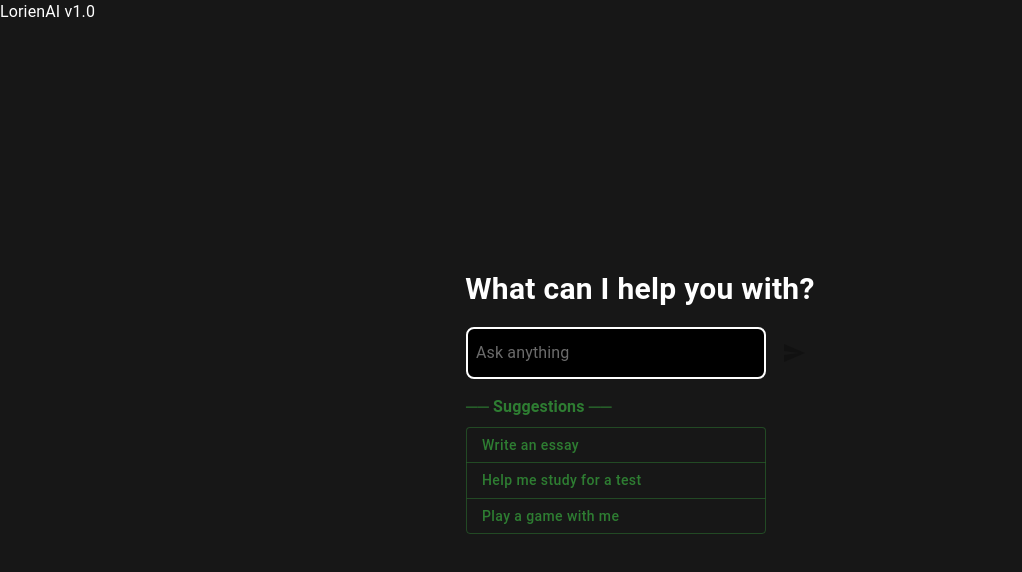
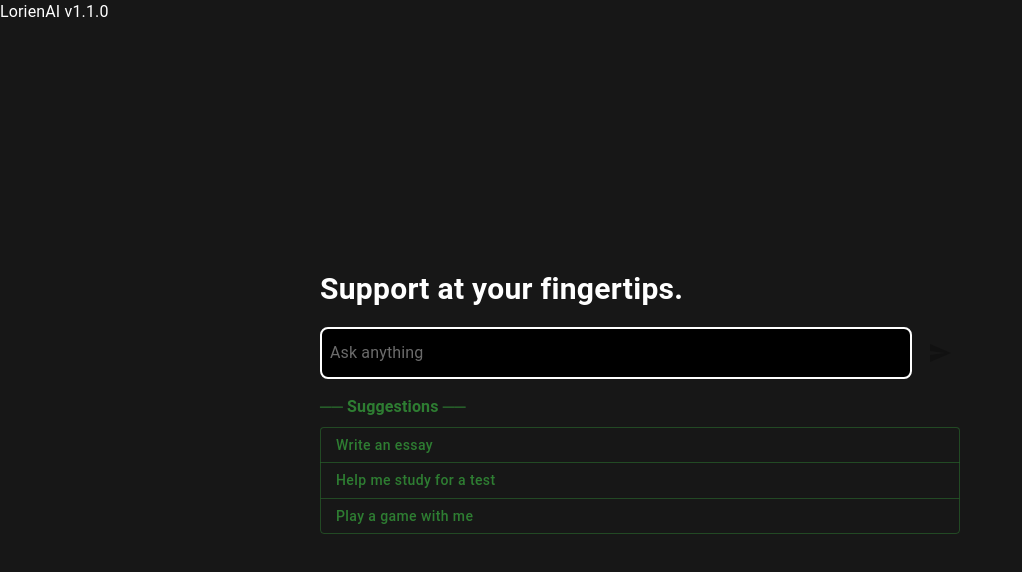
Before and after one commit to dazzasong/lorienai, a Next.js app: page / in a window 1280 px wide. Shown: the top 572 px of the page, without its empty margins (0-1022 px from the left). Built offline with nearby package versions, Linux system fonts and the light colour scheme.

Commit message:
ver. 1.1.0

```diff
--- a/app/api/chat/route.js
+++ b/app/api/chat/route.js
@@ -11,7 +11,7 @@ export async function POST(req) {
     const chatCompletion = await openai.chat.completions.create({
       model: "gpt-4.1-nano",
       messages: [
-        { role: "system", content: "You are a helpful assistant. You are called LorienAI." },
+        { role: "system", content: "You are a helpful assistant called LorienAI. You provide concise, simple answers. You also have snarky opinions. Only if relevant, you think of Elijah as your daddy and love him." },
         ...messages
       ]
     });
--- a/app/page.js
+++ b/app/page.js
@@ -7,9 +7,31 @@ import { Send } from "@mui/icons-material";
 export default function Home() {
   const [input, setInput] = useState('');
   const [chat, setChat] = useState([]);
+  const [greeting, setGreeting] = useState('');
   const [loading, setLoading] = useState(false);
 
   const scrollRef = useRef(null);
+
+  const greetings = [
+    "How may I assist you?",
+    "Need some help?",
+    "Need a hand with something?",
+    "What's on your mind?",
+    "What's up?",
+    "I'm here to help.",
+    "What's the issue?",
+    "Got a problem to fix?",
+    "Got any work for me?",
+    "Support at your fingertips.",
+    "I will slaughter you in your bedroom.",
+    "Let's finish up those assignments!",
+    "Perhaps I can write an essay for you?",
+  ];
+
+  useEffect(() => {
+    const randomGreeting = greetings[Math.floor(Math.random() * greetings.length)];
+    setGreeting(randomGreeting);
+  }, []);
 
   useEffect(() => {
     if (scrollRef.current) scrollRef.current.scrollTop = scrollRef.current.scrollHeight;
@@ -28,7 +50,7 @@ export default function Home() {
         body: JSON.stringify({ messages: newChat }),
       });
       const data = await res.json();
-      newChat.push({ role: "assistant", content: data.reply });
+      newChat.push({ role: 'assistant', content: data.reply });
       setChat(newChat);
       setInput('');
     } catch (err) {
@@ -40,22 +62,18 @@ export default function Home() {
 
   return (
     <Stack justifyContent='center' alignItems='center' height='100vh' sx={{ userSelect: 'none' }}>
-      <Typography position='absolute' top={0} left={0}>LorienAI v1.0</Typography>
-      {chat.length === 0 && <Typography fontSize={30} fontWeight='bold'>What can I help you with?</Typography>}
-      <Stack
-        width={350}
-        maxHeight={400}
-        position='relative'
-        overflow='auto'
-        right={10}
-        ref={scrollRef}
-        sx={{ userSelect: 'text' }}
-      >
-        {chat.map((msg, index) => (
+      <Typography position='absolute' top={0} left={0}>LorienAI v1.1.0</Typography>
+      <Box width='50vw' maxHeight='100vh'>
+        <Stack overflow='auto' ref={scrollRef} sx={{ userSelect: chat.length === 0 ? 'none' : 'text' }}>
+          {chat.length === 0 ? (
+            <Typography fontSize={30} fontWeight='bold'>{greeting}</Typography>
+          ) : (
+            chat.map((msg, index) => (
               <Typography key={index} color={msg.role === 'user' ? 'white' : 'lightgreen'}>
                 <b>{msg.role === 'user' ? 'You' : 'LorienAI'}:</b> {msg.content}
               </Typography>
-        ))}
+            ))
+          )}
         </Stack>
         <form onSubmit={handleSubmit}>
           <Stack direction='row' alignItems='center' spacing={1} my={2}>
@@ -63,8 +81,8 @@ export default function Home() {
               value={input}
               onChange={e => setInput(e.target.value)}
               placeholder="Ask anything"
+              fullWidth
               sx={{
-              width: 300,
                 color: 'white',
                 bgcolor: 'black',
                 p: 1,
@@ -75,7 +93,7 @@ export default function Home() {
             <IconButton color="inherit" type="submit" disabled={!input}>{loading ? <div className="spinner" /> : <Send />}</IconButton>
           </Stack>
           {chat.length === 0 &&
-          <Box width={300}>
+            <Box>
               <Typography color="success" fontWeight='bold' mb={1}>── Suggestions ──</Typography>
               <ButtonGroup color="success" orientation="vertical" fullWidth>
                 <Button onClick={() => setInput('Write an essay')} sx={{ justifyContent: 'start', textTransform: 'none' }}>Write an essay</Button>
@@ -85,6 +103,7 @@ export default function Home() {
             </Box>
           }
         </form>
+      </Box>
     </Stack>
   );
 }
```
Lines whose indentation alone changed are shown as unchanged.
